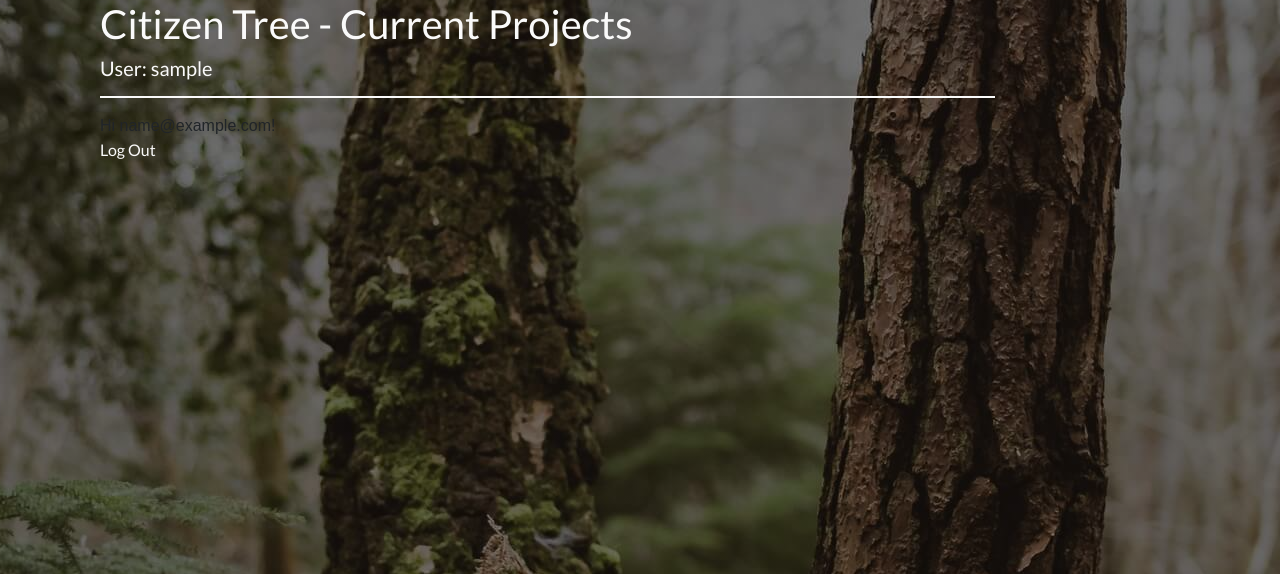
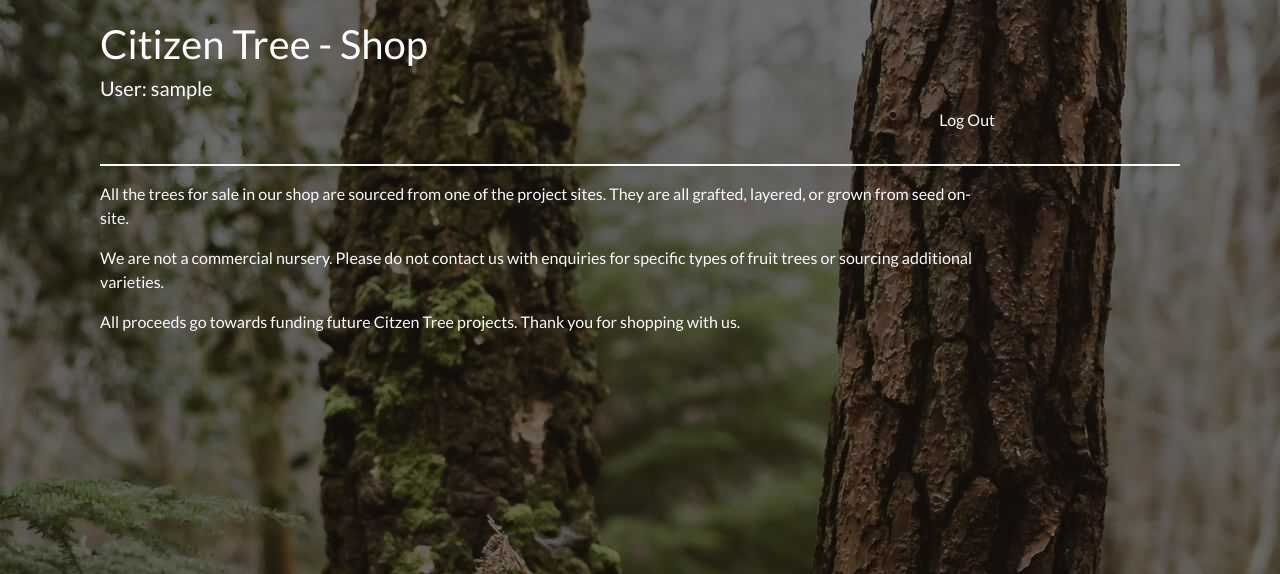
Before and after one commit to jclry1/ms4_citizen_tree, a Django app: page /shop/shop/ in a window 1280 px wide. Shown: the part 56-630 px from the top of the page. Run offline with Django 3.2, Linux system fonts and the light colour scheme; the visitor is signed in with stand-in values (Sample User, id 1); data that the repository does not hold is empty; some libraries are stand-ins or nearby versions.

Commit message:
HTML changes to shop pages for minor content and layout changes

```diff
--- a/shop/templates/shop/checkout.html
+++ b/shop/templates/shop/checkout.html
@@ -45,9 +45,6 @@
                     </div>
                     <div class="form-group">
                         <button type="submit" class="btn btn-info btn-block">Go to Payment</button>
-                    </div>
-                    <div>
-                        <a href="{ url 'shop:stripe-pay '}">Pay with Stripe</a>
                     </div>
 
                 </div>
--- a/shop/templates/shop/product_list.html
+++ b/shop/templates/shop/product_list.html
@@ -9,16 +9,13 @@
 <div class="container h-100">
     <div class="row h-100">
         <div class="col-10 col-md-10 my-auto">
-            <h1 class="index-h">
-                Citizen Tree - Current Projects
-            </h1>
-
+            <div class="page-desc">
+                <h1 class="index-h">Citizen Tree - Shop</h1>
+            </div>
 
             {% if user.is_authenticated %}
                 <h5 class="index-h">User: {{ user.username }}</h5>
-                <hr />
-                Hi {{ user.email }}!
-                <p><a href="{% url 'account_logout' %}">Log Out</a></p>
+                <p class="float-right"><a href="{% url 'account_logout' %}">Log Out</a></p>
             {% else %}
                 <p>You are not logged in</p>
                 <a href="{% url 'account_login' %}">Log In</a>
@@ -26,6 +23,12 @@
             {% endif %}
         </div>
     </div>
+    <hr>
+</div>
+<div class="nursery-info col-10 col-md-10 my-auto">
+<p>All the trees for sale in our shop are sourced from one of the project sites. They are all grafted, layered, or grown from seed on-site.</p>
+<p>We are not a commercial nursery. Please do not contact us with enquiries for specific types of fruit trees or sourcing additional varieties.</p>
+<p>All proceeds go towards funding future Citzen Tree projects. Thank you for shopping with us.</p>
 </div>
 <div class="album py-5 ">
 <div class="container">
```
Also changed, not shown: shop/templates/shop/product_spotlight.html (+3 -15 lines).
